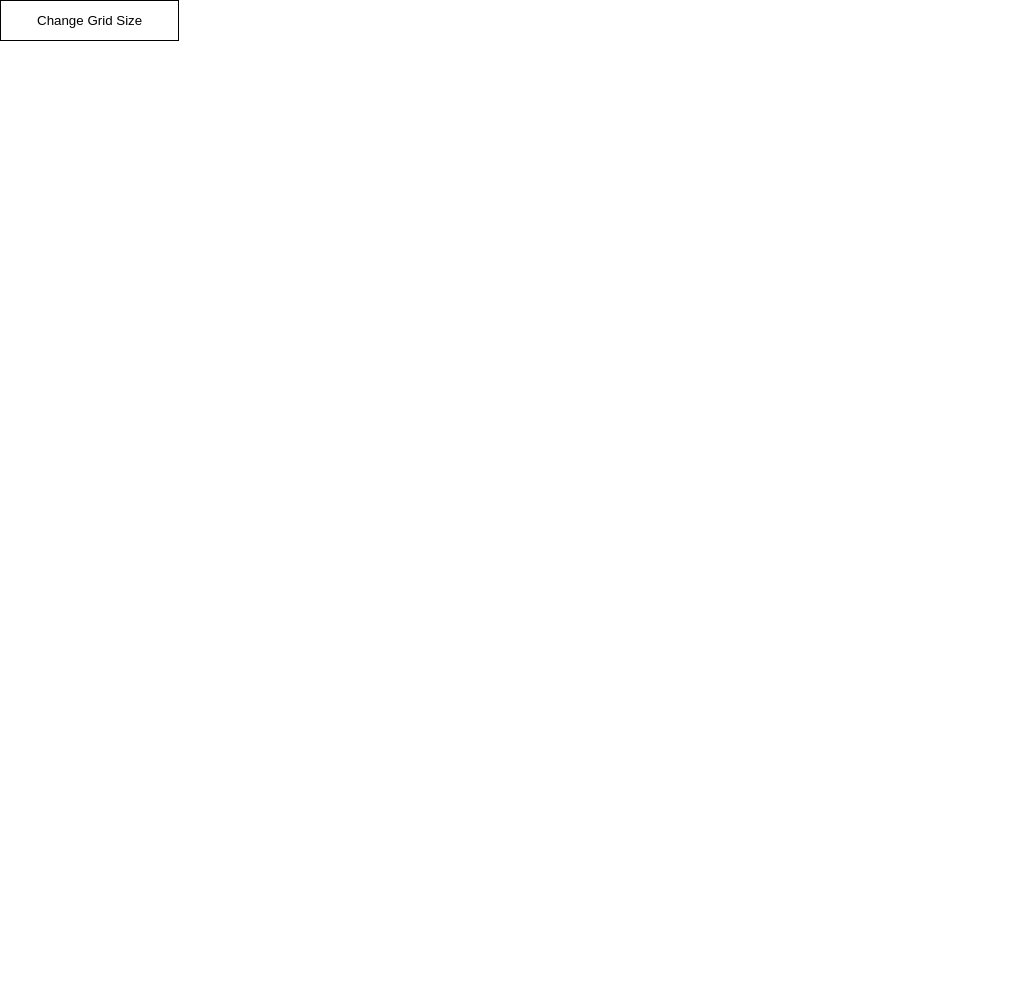
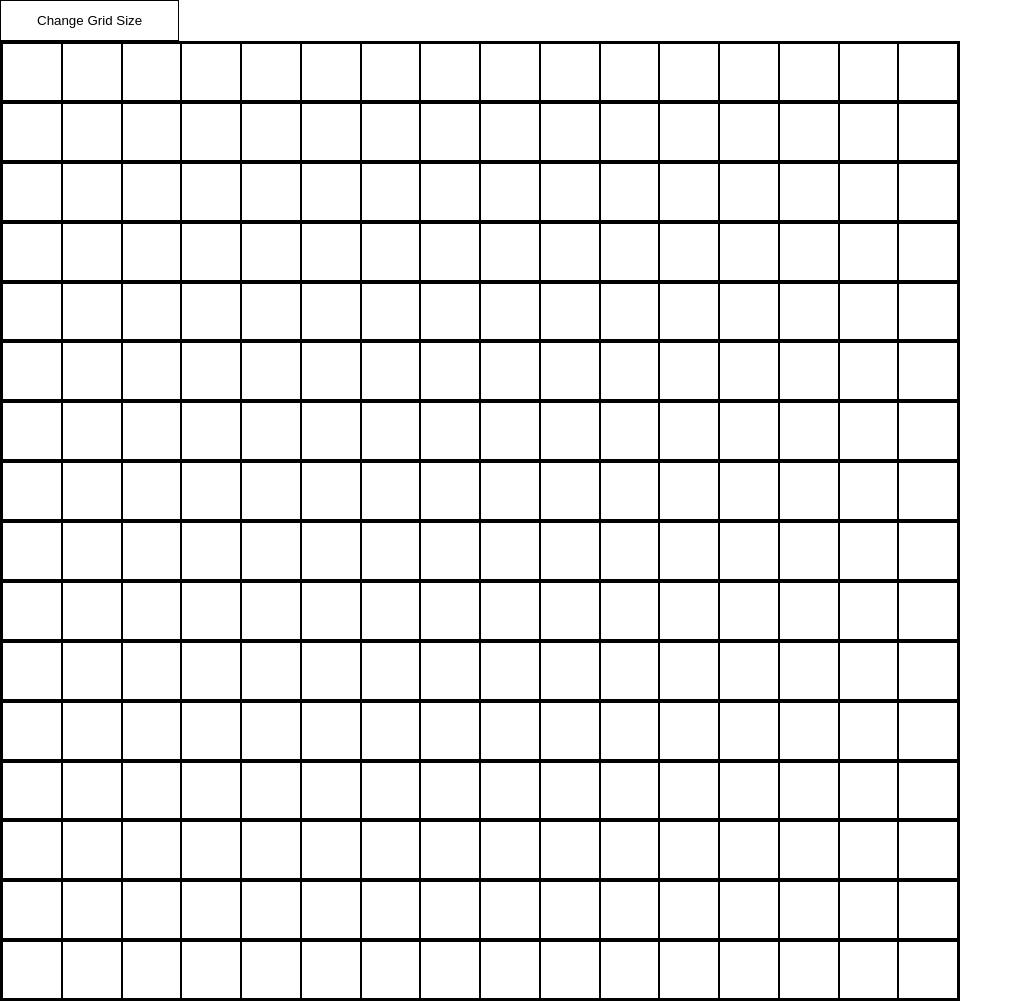
Before and after one commit to archetypish/top-etch-a-sketch, a plain HTML site: page index.html in a window 1280 px wide. Shown: the whole page, without its empty margins (0-1023 px from the left). Before the commit the page ends 841 px from the top, so only its background shows below. Drawn offline with Linux system fonts and the light colour scheme.

Commit message:
Update grid cell creation method to prevent grid size hardcoding

```diff
--- a/script.js
+++ b/script.js
@@ -11,16 +11,26 @@ document.body.appendChild(container);
 // setup hover effect when mouse and change color of a div
 
 // register event listener on each item for mouse enter
+const row = [];
+const col = [];
+for (let rowIndex = 0; rowIndex < 16; rowIndex++) {
+  // create a row div which holds individual items in column
+  row[rowIndex] = document.createElement("div");
+  row[rowIndex].classList.add("row");
+  container.appendChild(row[rowIndex]);
+  for (let colIndex = 0; colIndex < 16; colIndex++) {
+    col[colIndex] = document.createElement("div");
+    col[colIndex].classList.add("item");
 
-const gridItemList = [];
-for (let i = 0; i < 256; i++) {
-  gridItemList[i] = document.createElement("div");
-  gridItemList[i].classList.add(`item`);
-  container.appendChild(gridItemList[i]);
-  gridItemList[i].addEventListener("mouseenter", (event) => {
-    event.target.style.backgroundColor = "red";
-  });
+    row[rowIndex].appendChild(col[colIndex]);
+    col[colIndex].addEventListener("mouseenter", changeBackgroundColor);
+  }
 }
+
+function changeBackgroundColor(e) {
+  e.target.style.backgroundColor = "red";
+}
+
 // Add a button to the top of the screen that will send the user
 // a popup asking for the number of squares per side for the new grid.
 
@@ -34,7 +44,22 @@ btnForUserInput.addEventListener("click", (event) => {
   generateGrid(gridSizeWidth, gridSizeHeight);
 });
 
-function generateGrid(gridSizeWidth, gridSizeHeight) {
+function generateGrid(gridWidth, gridHeight) {
   // remove existing grid
+  while (container.firstChild) {
+    container.removeChild(container.firstChild);
+  }
+
   // create new grid in the same size of the container
+  const gridItemList = [];
+  for (let i = 0; i < gridWidth * gridHeight; i++) {
+    gridItemList[i] = document.createElement("div");
+    gridItemList[i].classList.add(`item`);
+    gridItemList[i].style.width = container.offsetWidth / gridWidth;
+    gridItemList[i].style.height = container.offsetHeight / gridHeight;
+    container.appendChild(gridItemList[i]);
+    gridItemList[i].addEventListener("mouseenter", (event) => {
+      event.target.style.backgroundColor = "red";
+    });
+  }
 }
--- a/style.css
+++ b/style.css
@@ -6,28 +6,25 @@
   margin: 0;
 }
 
-.item {
-  /* border: 2px solid red; */
-  width: 50px;
-  height: 50px;
+.container {
+  width: 960px;
+  height: 960px;
+  /* lay out items as 16 x 16 grid using flexbox*/
+  display: flex;
+  flex-direction: column;
+  align-items: stretch;
+  border: 1px solid black;
 }
 
-/* lay out items as 16 x 16 grid using flexbox*/
-
-.container {
+.row {
   display: flex;
+  flex: 1 1 0;
+  border: 1px solid black;
 }
 
-/* prevent item from shrinking and use width */
 .item {
-  flex: 0 0 auto;
-}
-
-/* wrap items to include on 16 items per line */
-
-.container {
-  flex-wrap: wrap;
-  width: 800px;
+  flex: 1 1 0;
+  border: 1px solid black;
 }
 
 /* Create a class with bg of red */
```
